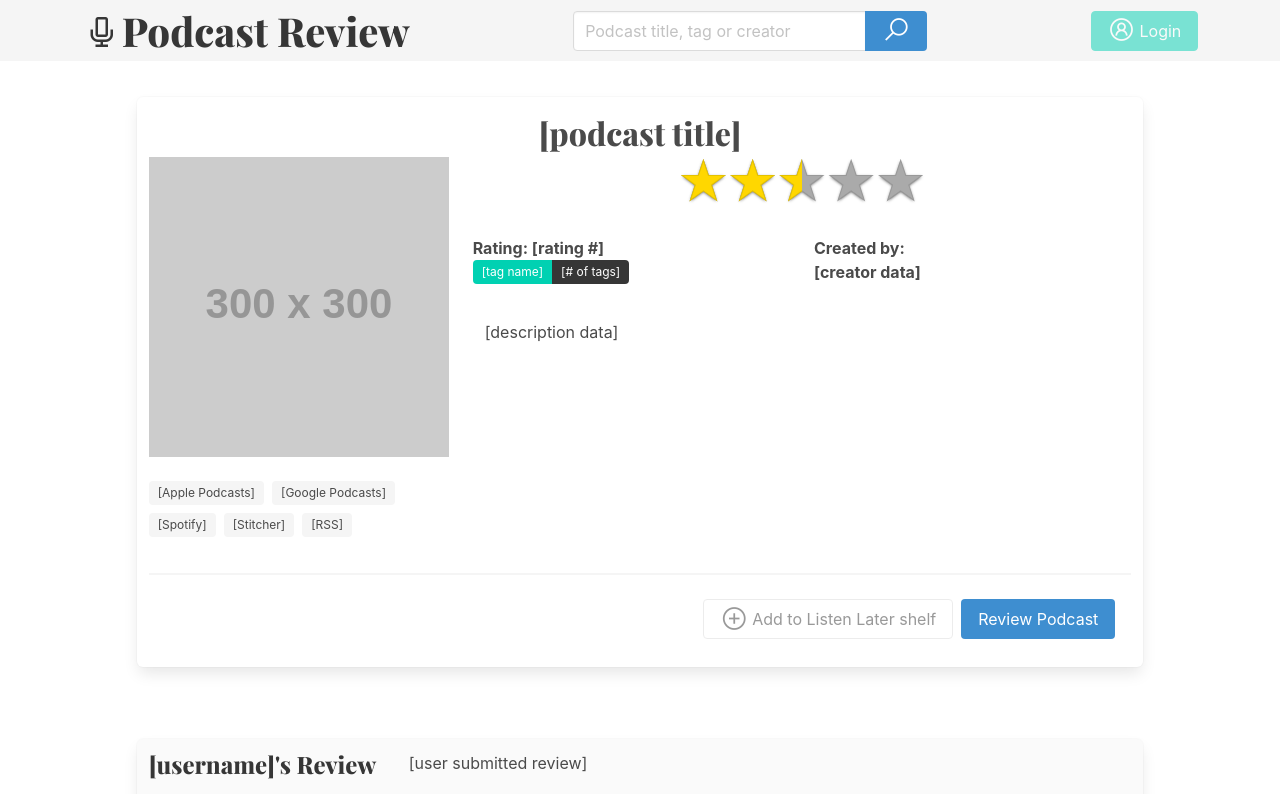
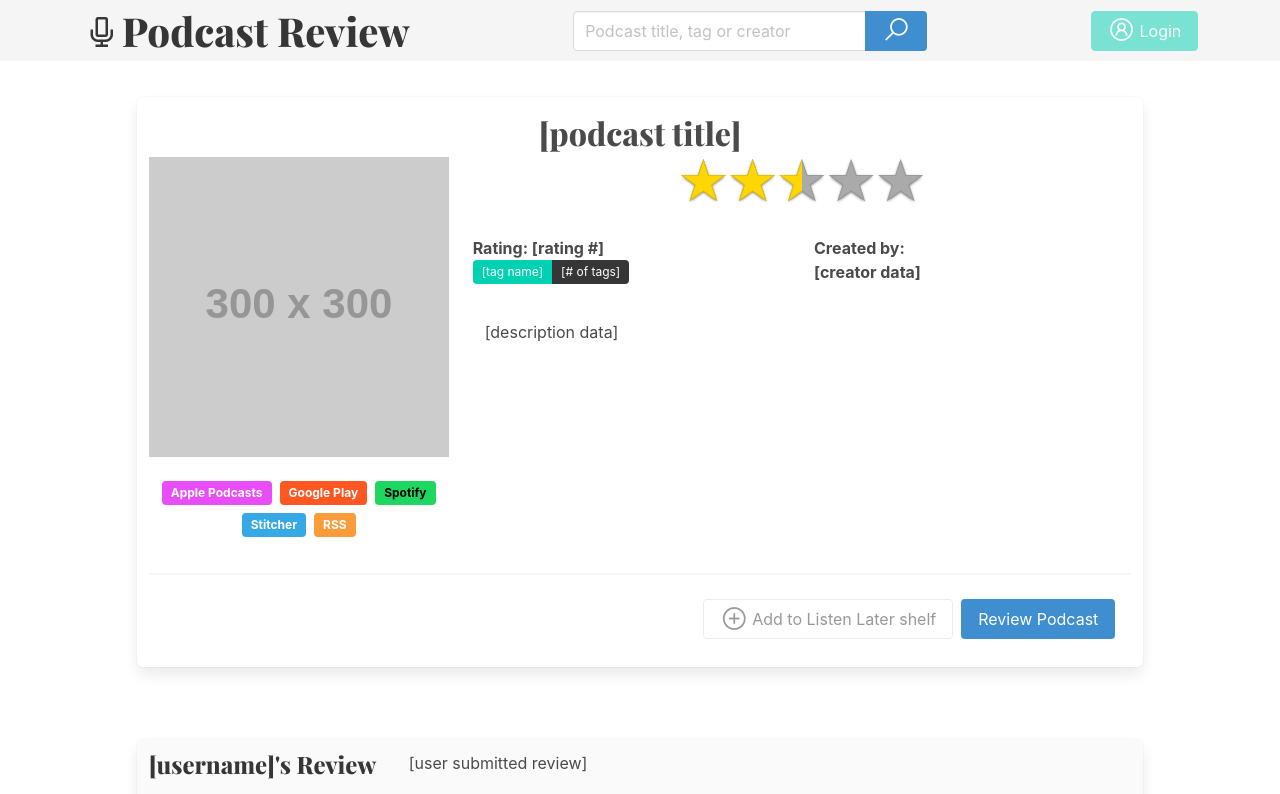
Before and after one commit to dapierce/podcastreview, an Angular app in the folder podcastreview-frontend/: page / in a window 1280 px wide. Shown: the top 794 px of the page. Built offline with nearby package versions, Linux system fonts and the light colour scheme.

Commit message:
Add podcast network style classes. - Based on primary branding color of each service.

```diff
--- a/podcastreview-frontend/src/app/components/podcast-details/podcast-details.component.html
+++ b/podcastreview-frontend/src/app/components/podcast-details/podcast-details.component.html
@@ -15,21 +15,21 @@
                 alt="Cover artwork of [podcast title]"
               />
             </figure>
-            <div class="tags">
-              <span class="tag">
-                [Apple Podcasts]
+            <div class="tags is-centered">
+              <span class="feeds__apple tag">
+                Apple Podcasts
               </span>
-              <span class="tag">
-                [Google Podcasts]
+              <span class="feeds__google tag">
+                Google Play
               </span>
-              <span class="tag">
-                [Spotify]
+              <span class="feeds__spotify tag">
+                Spotify
               </span>
-              <span class="tag">
-                [Stitcher]
+              <span class="feeds__stitcher tag">
+                Stitcher
               </span>
-              <span class="tag">
-                [RSS]
+              <span class="feeds__rss tag">
+                RSS
               </span>
             </div>
           </div>
--- a/podcastreview-frontend/src/styles.css
+++ b/podcastreview-frontend/src/styles.css
@@ -22,3 +22,46 @@ button .las {
   font-size: 28px !important;
   margin-top: -1px;
 }
+
+/* Podcast network classes */
+
+.feeds__apple {
+  background-color: #e94df8 !important;
+  color: white !important;
+  font-weight: 700;
+}
+.feeds__apple:hover {
+  background-color: #f080fa !important;
+}
+.feeds__google {
+  background-color: #ff5722 !important;
+  color: white !important;
+  font-weight: 700;
+}
+.feeds__google:hover {
+  background-color: #ff7e57 !important;
+}
+.feeds__spotify {
+  background-color: #1ed760 !important;
+  color: black !important;
+  font-weight: 700;
+}
+.feeds__spotify:hover {
+  background-color: #43e57b !important;
+}
+.feeds__stitcher {
+  background-color: #36a8e6 !important;
+  color: white !important;
+  font-weight: 700;
+}
+.feeds__stitcher:hover {
+  background-color: #65bdec !important;
+}
+.feeds__rss {
+  background-color: #fa9c39 !important;
+  color: white !important;
+  font-weight: 700;
+}
+.feeds__rss:hover {
+  background-color: #fbb56a !important;
+}
```
